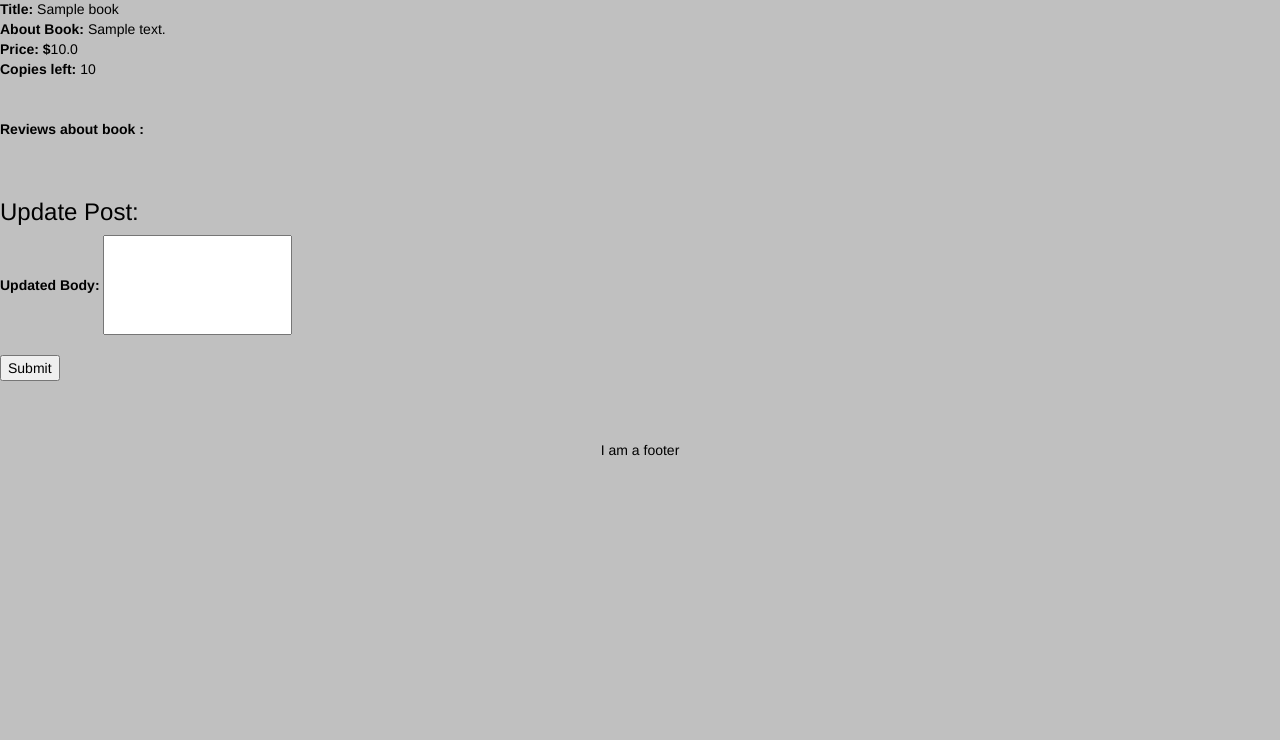
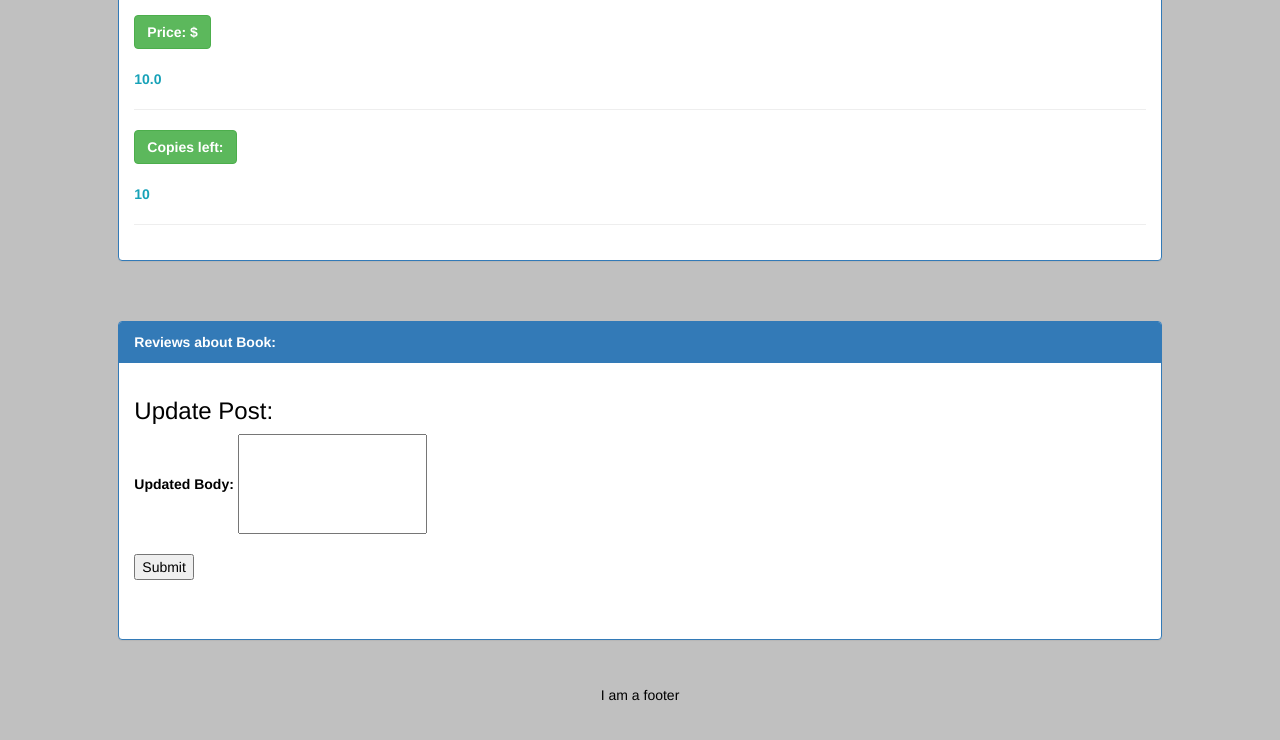
Before and after one commit to Gurjit29/BookstoreApp, a Flask app: page /update?id=1&bookId=1 in a window 1280 px wide. Shown: the part 704-1444 px from the top of the page. Before the commit the page ends 1160 px from the top, so only its background shows below. Run offline with Flask 2, Linux system fonts and the light colour scheme; a user stored in the database is signed in; tables that the repository leaves empty hold one stand-in row (values such as "Sample post"); some libraries are stand-ins or nearby versions.

Commit message:
recover page

```diff
--- a/app/templates/update.html
+++ b/app/templates/update.html
@@ -4,13 +4,31 @@
 
 {% block content %}
 
- <img src="{{book.url}}" alt=book height="600px" width="450px"><br>
- <b>Title: </b> {{book.title}}<br>
-<b>About Book: </b> {{book.description}}<br>
-<b>Price: $</b>{{book.cost}}<br>
-<b>Copies left: </b> {{book.quantity}}<br><br><br>
-<b>Reviews about book : </b><br><br><br>
+ <div class="container">
+    <img src="{{book.url}}" style="border:8px solid white;padding:5px" class="rounded mx-auto d-block" class="img-rounded"   alt=book image height="350px" width="300px"><br>
+
+<div class ="panel panel-primary" style="margin-left:3%;margin-right:3%">
+<div class="panel-body">
+     <div class="text-left">
+ <p style="text-align:justify">
+<button type="button" class="btn btn-success"><b>Title: </b></button><br><br><span class="text-info"><b>{{book.title}}</b></span><hr class="style6">
+<button type="button" class="btn btn-success"><b>About Book: </b></button><br><br><span class="text-info"><b>{{book.description}}</b></span><hr>
+<button type="button" class="btn btn-success"><b>Price: $</b></button><br><br><span class="text-info"><b>{{book.cost}}</b></span><hr>
+<button type="button" class="btn btn-success"><b>Copies left: </b></button><br><br><span class="text-info"><b> {{book.quantity}}</b></span><hr></p>
+</div>
+</div>
+</div>
+<br>
+<br>
+
+
+<div class ="panel panel-primary" style="margin-left:3%;margin-right:3%">
+      <div class="panel-heading" ><b>Reviews about Book:</b></div>
+      <div class="panel-body">
+        <div class="text-left">
+    <p style="text-align:justify">
       {% for post in posts %}
+
       {% if (post.review.title == book.title) %}
         {% if (post.id ==id) %}
       <h3>Update Post:</h3>
@@ -19,10 +37,15 @@
       <input type="Submit">
       </form>
       {% else %}
-     <div>{{post.body}}<br> ------------------by {{post.author.username}}</div>
+      <button type="button" class="btn btn-success"><b>{{post.author.username}} posted</b></button><br><br>
+      <span class="text-info">{{post.body}}</span>
         {% endif %}
       {% endif %}
-   <br>
+   <br></p>
    {% endfor %}
+ </div>
+</div>
+</div>
+</div>
 
 {% endblock %}
```
Also changed, not shown: app/templates/password.html (+17 -10 lines). Lines whose indentation alone changed are shown as unchanged.
